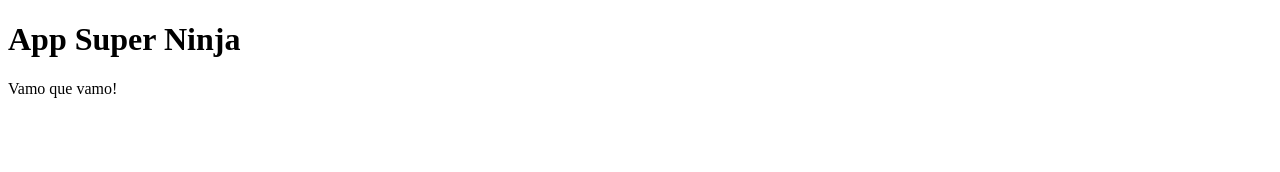
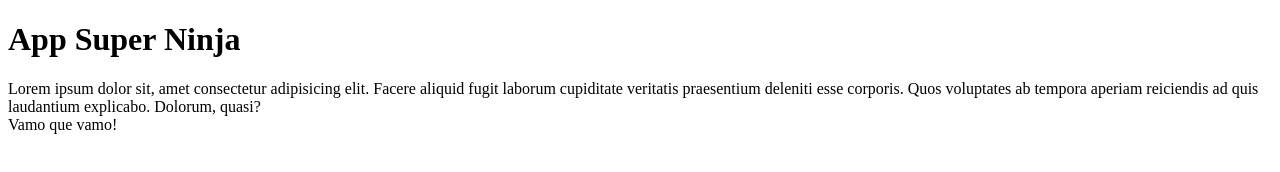
Before and after one commit to cristianeb/AppSuperNinja, a plain HTML site: page index.html in a window 1280 px wide. Drawn offline with Linux system fonts and the light colour scheme.

Commit message:
Alterando

```diff
--- a/index.html
+++ b/index.html
@@ -10,6 +10,12 @@
     <head>
         <h1>App Super Ninja</h1>
     </head>
+    <main>
+        <article>
+            Lorem ipsum dolor sit, amet consectetur adipisicing elit. Facere aliquid fugit laborum cupiditate veritatis praesentium deleniti esse corporis. Quos voluptates ab tempora aperiam reiciendis ad quis laudantium explicabo. Dolorum, quasi?
+        </article>
+
+    </main>
 </body>
     <footer/>
     Vamo que vamo!
```
